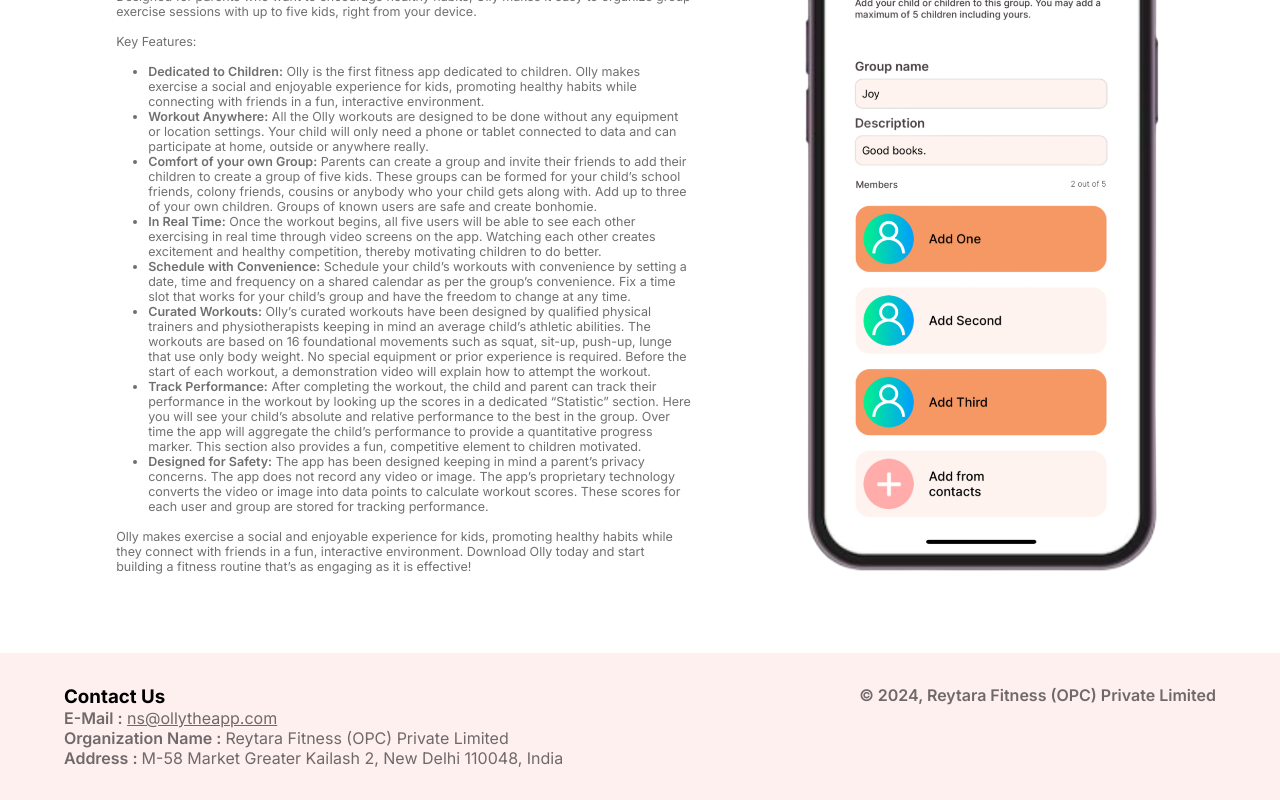
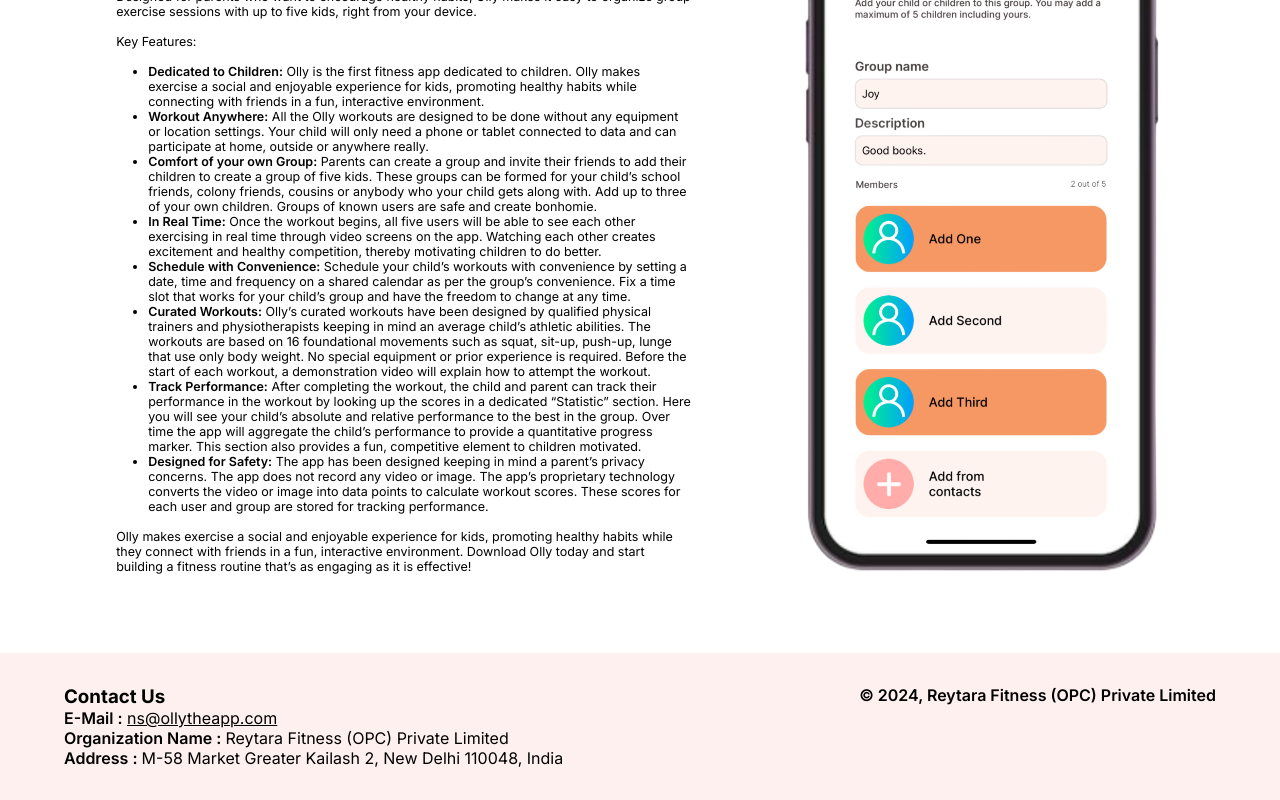
Before and after one commit to theanushka-v18/the-olly-support, a React (Vite) app: page / in a window 1280 px wide. Shown: the part 971-1771 px from the top of the page. Built offline with nearby package versions, Linux system fonts and the light colour scheme.

Commit message:
changed the text color

```diff
--- a/src/App.css
+++ b/src/App.css
@@ -1,3 +1,7 @@
+:root {
+    --text-color : '#473F3F'
+}
+
 nav {
     padding-inline: 64px;
     display: flex;
@@ -67,7 +71,7 @@
 }
 
 .text-section div p {
-    color: #00000090;
+    color: var(--text-color);
     width: 50%;
     height: 47rem;
     padding-top: 2rem;
@@ -96,11 +100,11 @@
 }
 
 footer p {
-    color: #00000090;
+    color: var(--text-color);
 }
 
 footer a {
-    color: #00000090;
+    color: var(--text-color);
     text-decoration: underline;
 }
 
@@ -109,7 +113,7 @@
 }
 
 .copyright {
-    color: #00000090;
+    color: var(--text-color);
     text-align: right;
 }
 
@@ -137,11 +141,11 @@
 }
 
 .contact-section p {
-    color: #00000090;
+    color: var(--text-color);
 }
 
 .contact-section a {
-    color: #00000090;
+    color: var(--text-color);
     text-decoration: underline;
     font-weight: bold;
 }
```
